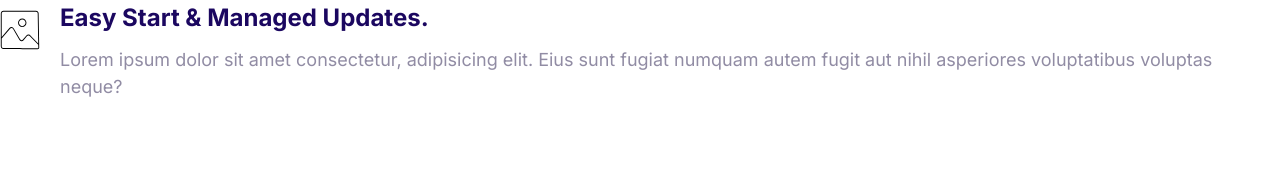
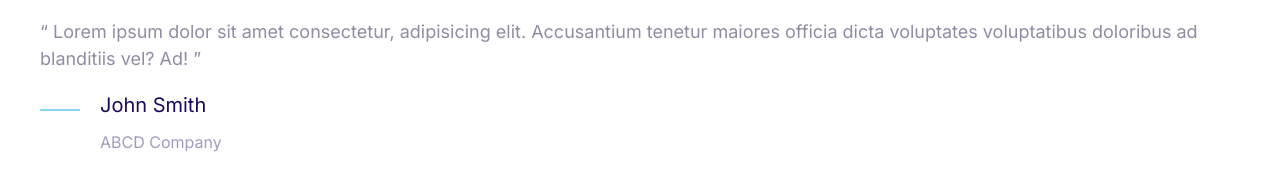
Before and after one commit to ProgVide/moshify, a plain HTML site: page index.html in a window 1280 px wide. Drawn offline with Linux system fonts and the light colour scheme.

Commit message:
Build Quote Component.

```diff
--- a/css/styles.css
+++ b/css/styles.css
@@ -4,6 +4,7 @@
   --color-accent: #ff3400;
   --color-headings: #1b0760;
   --color-body: #918ca4;
+  --color-body-darker: #5c5577;
   --color-border: #ccc;
   --border-radius: 30px;
 }
@@ -388,3 +389,50 @@ a {
 .media__image {
   margin-top: 1rem;
 }
+
+/* Quotes */
+.qoute {
+  font-size: 3rem;
+  font-style: italic;
+  color: var(--color-body-darker);
+  line-height: 1.3;
+}
+.quote__text::before {
+  content: open-quote;
+}
+
+.quote__text::after {
+  content: close-quote;
+}
+
+.quote__author {
+  font-size: 3rem;
+  font-weight: 300;
+  font-style: normal;
+}
+
+.quote__organization {
+  color: var(--color-headings);
+  opacity: 0.4;
+  font-size: 2rem;
+  font-style: normal;
+  margin-bottom: 0;
+}
+.quote__line {
+  position: relative;
+  bottom: 10px;
+}
+
+@media screen and (min-width: 1024px) {
+  .qoute {
+    font-size: 2rem;
+  }
+
+  .quote__author {
+    font-size: 2rem;
+  }
+
+  .quote__organization {
+    font-size: 1.6rem;
+  }
+}
--- a/index.html
+++ b/index.html
@@ -15,20 +15,25 @@
     <link rel="stylesheet" href="css/styles.css" />
   </head>
   <body>
+    <blockquote class="quote">
+      <p class="quote__text">
+        Lorem ipsum dolor sit amet consectetur, adipisicing elit. Accusantium
+        tenetur maiores officia dicta voluptates voluptatibus doloribus ad
+        blanditiis vel? Ad!
+      </p>
+      <footer>
         <div class="media">
           <div class="media__image">
-        <svg class="icon icon--primary">
-          <use xlink:href="images/sprite.svg#snap"></use>
+            <svg class="icon icon--primary quote__line">
+              <use xlink:href="images/sprite.svg#line"></use>
             </svg>
           </div>
           <div class="media__body">
-        <h3 class="media__title">Easy Start & Managed Updates.</h3>
-        <p>
-          Lorem ipsum dolor sit amet consectetur, adipisicing elit. Eius sunt
-          fugiat numquam autem fugit aut nihil asperiores voluptatibus voluptas
-          neque?
-        </p>
+            <h3 class="media__title quote__author">John Smith</h3>
+            <p class="quote__organization">ABCD Company</p>
           </div>
         </div>
+      </footer>
+    </blockquote>
   </body>
 </html>
```
Also changed, not shown: components/quote.html (added, +20 -0 lines). Lines whose indentation alone changed are shown as unchanged.
